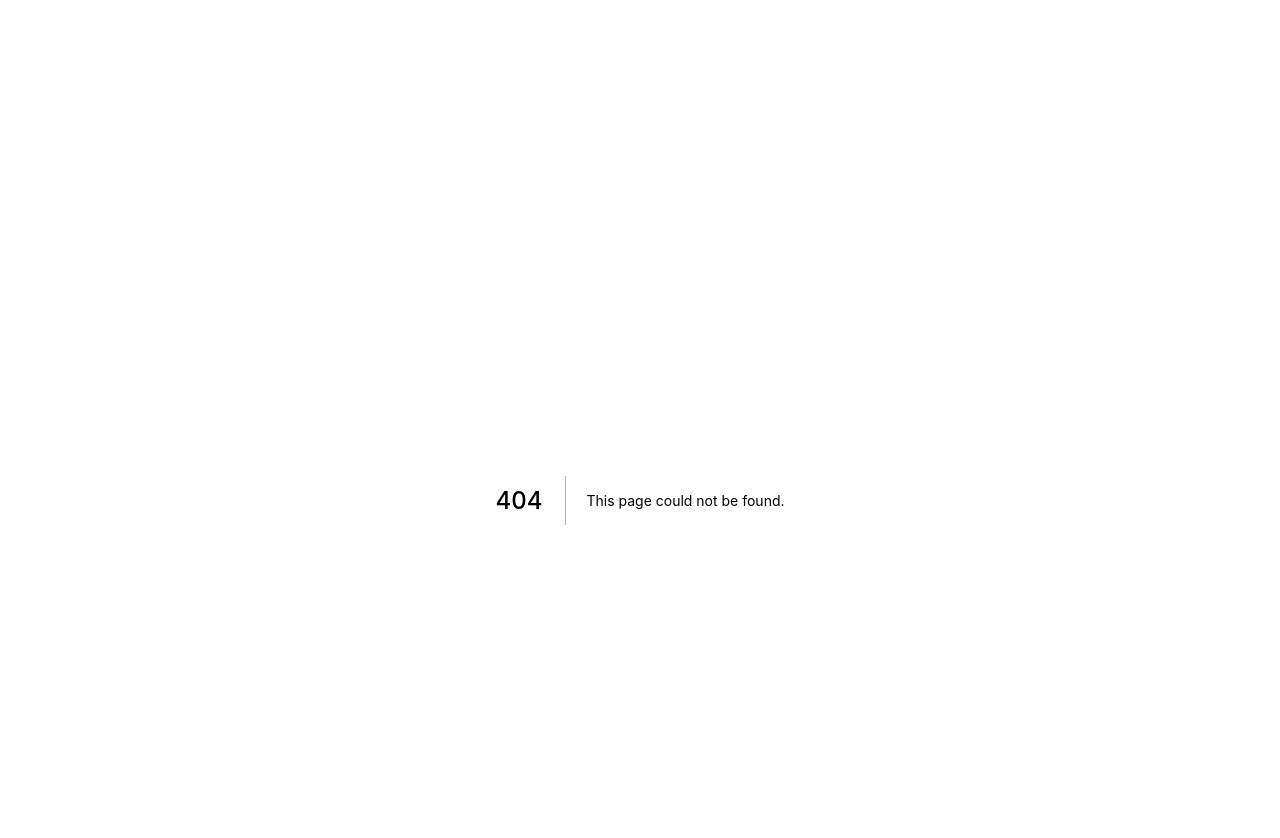
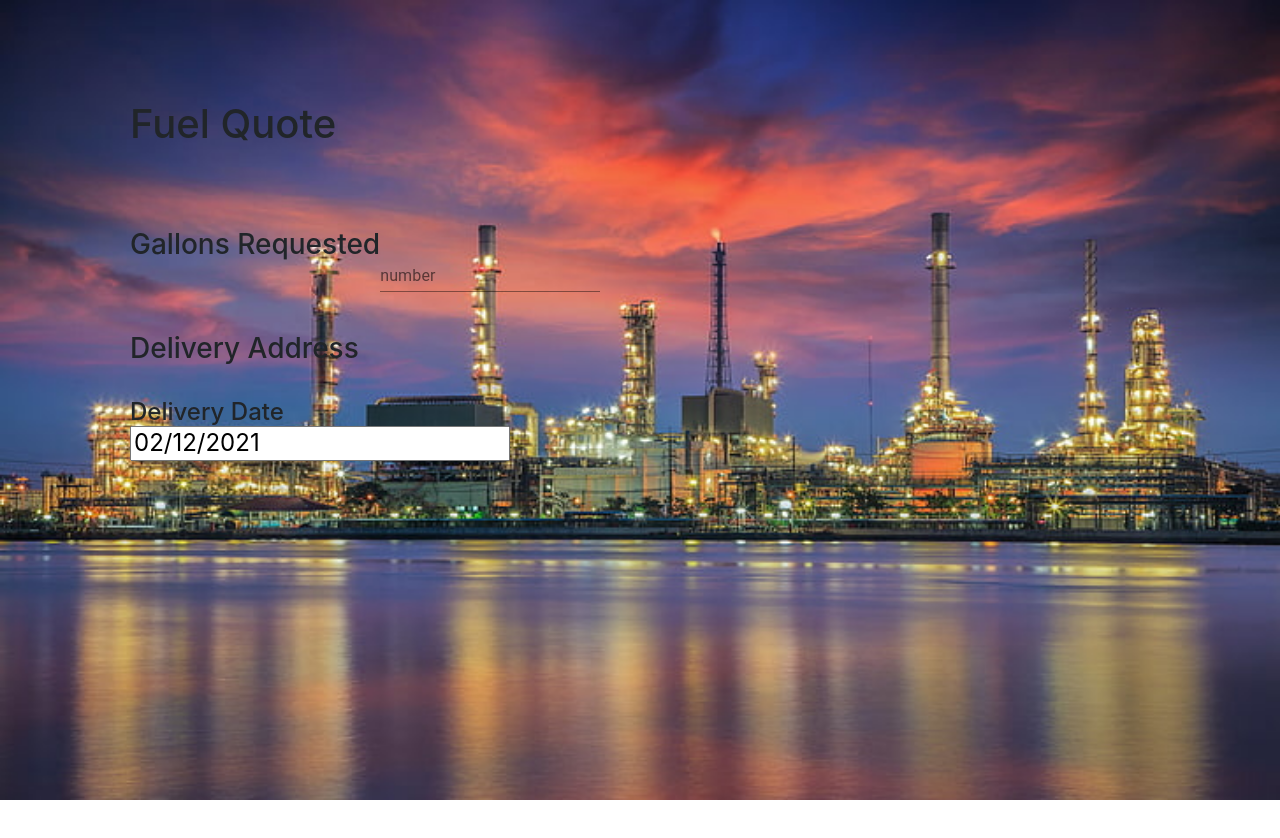
Before and after one commit to NightFox001/4353-Assignment, a Next.js app in the folder 4353-fuel-app/: page /FuelQuote in a window 1280 px wide. Before the commit this address had no page. Shown: the top 838 px of the page. After the commit the page ends 800 px from the top, so only its background shows below. Built offline with nearby package versions, Linux system fonts and the light colour scheme.

Commit message:
Created a fuel quote page

```diff
--- /dev/null
+++ b/4353-fuel-app/pages/FuelQuote.js
@@ -0,0 +1,70 @@
+import React, { Component } from 'react';
+import DatePicker from 'react-datepicker';
+import "react-datepicker/dist/react-datepicker.css";
+import 'bootstrap/dist/css/bootstrap.min.css';
+import TextField from '@material-ui/core/TextField';
+
+
+class FuelQuote extends Component {
+
+  constructor (props) {
+    super(props)
+    this.state = {
+      startDate: new Date()
+    };
+    this.handleChange = this.handleChange.bind(this);
+    this.onFormSubmit = this.onFormSubmit.bind(this);
+  }
+
+  handleChange(date) {
+    this.setState({
+      startDate: date
+    })
+  }
+
+  onFormSubmit(e) {
+    e.preventDefault();
+    console.log(this.state.startDate)
+  }
+
+  render() {
+    return (
+      <form onSubmit={ this.onFormSubmit }>
+        <div className="fillIns">
+            <h1>
+                Fuel Quote
+            </h1>
+            <br></br>
+            <br></br>
+            <br></br>
+        <h3>
+            Gallons Requested
+            <TextField
+            label="number"
+            type="text"
+            margin="normal"
+            />
+        </h3>
+            <br></br>
+            <h3>
+                Delivery Address
+            </h3>
+            <br></br>
+            <h4>
+            Delivery Date
+            <br></br>
+          <DatePicker
+              selected={ this.state.startDate }
+              onChange={ this.handleChange }
+              name="startDate"
+              dateFormat="MM/dd/yyyy"
+          />
+          </h4>
+        </div>
+      </form>
+    );
+  }
+
+}
+
+export default FuelQuote;
```
Also changed, not shown: 4353-fuel-app/package.json (+6 -2 lines), 2 other files (tests, documents, lock files or other folders).
